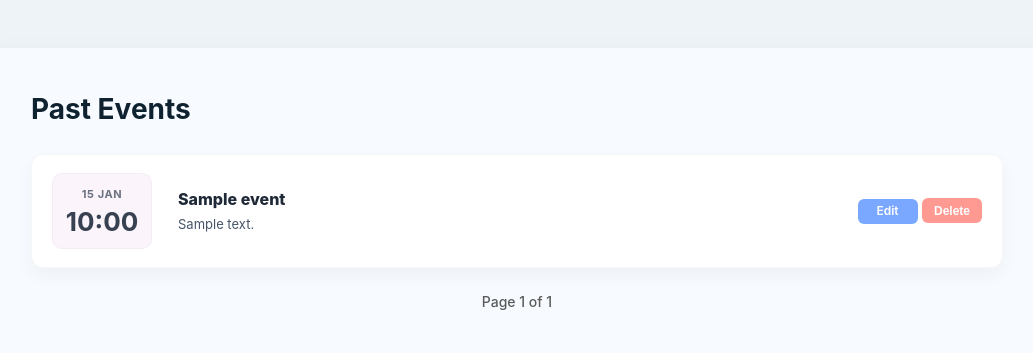
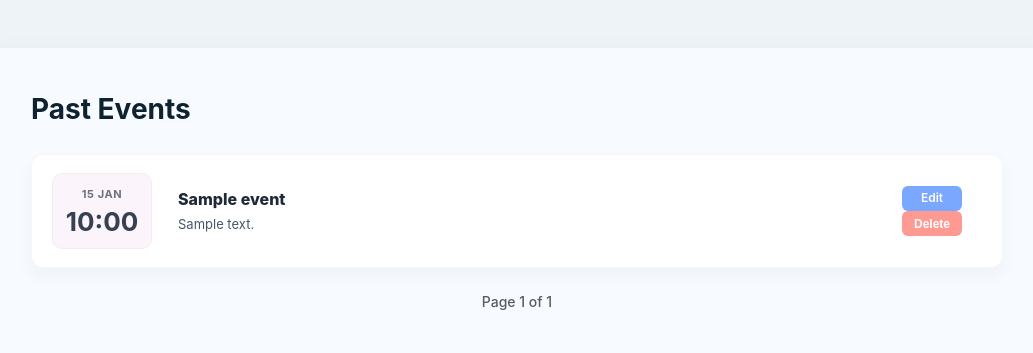
Before and after one commit to NickTimosh/postplaton, a Flask app: page /events/past in a window 1280 px wide. Shown: the part 60-413 px from the top of the page, without its empty margins (123-1156 px from the left). Run offline with Flask 3, Linux system fonts and the light colour scheme; a user stored in the database is signed in; tables that the repository leaves empty hold one stand-in row (values such as "Sample post").

Commit message:
Adjust event cards for past events

```diff
--- a/app/static/styles.css
+++ b/app/static/styles.css
@@ -62,6 +62,18 @@ body {
   border-radius: 12px;
   border: 1px solid rgba(27,39,51,0.04);
   box-shadow: 0 8px 18px rgba(16,24,32,0.04);
+}
+
+.past-event-item {
+  display: grid;
+  grid-template-columns: 98px 1fr 80px; /* left badge, main content, small right column */
+  gap: 18px;
+  align-items: center;
+  background: #ffffff;
+  padding: 18px 20px;
+  border-radius: 12px;
+  border: 1px solid rgba(27, 39, 51, 0.04);
+  box-shadow: 0 8px 18px rgba(16, 24, 32, 0.04);
 }
 
 /* Date block (left) */
--- a/app/templates/past_events.html
+++ b/app/templates/past_events.html
@@ -6,7 +6,7 @@
 
   <div class="events-list">
     {% for event in events %}
-    <article class="event-item">
+    <article class="past-event-item">
 
       <!-- Left date block -->
       <div class="date-block">
```
